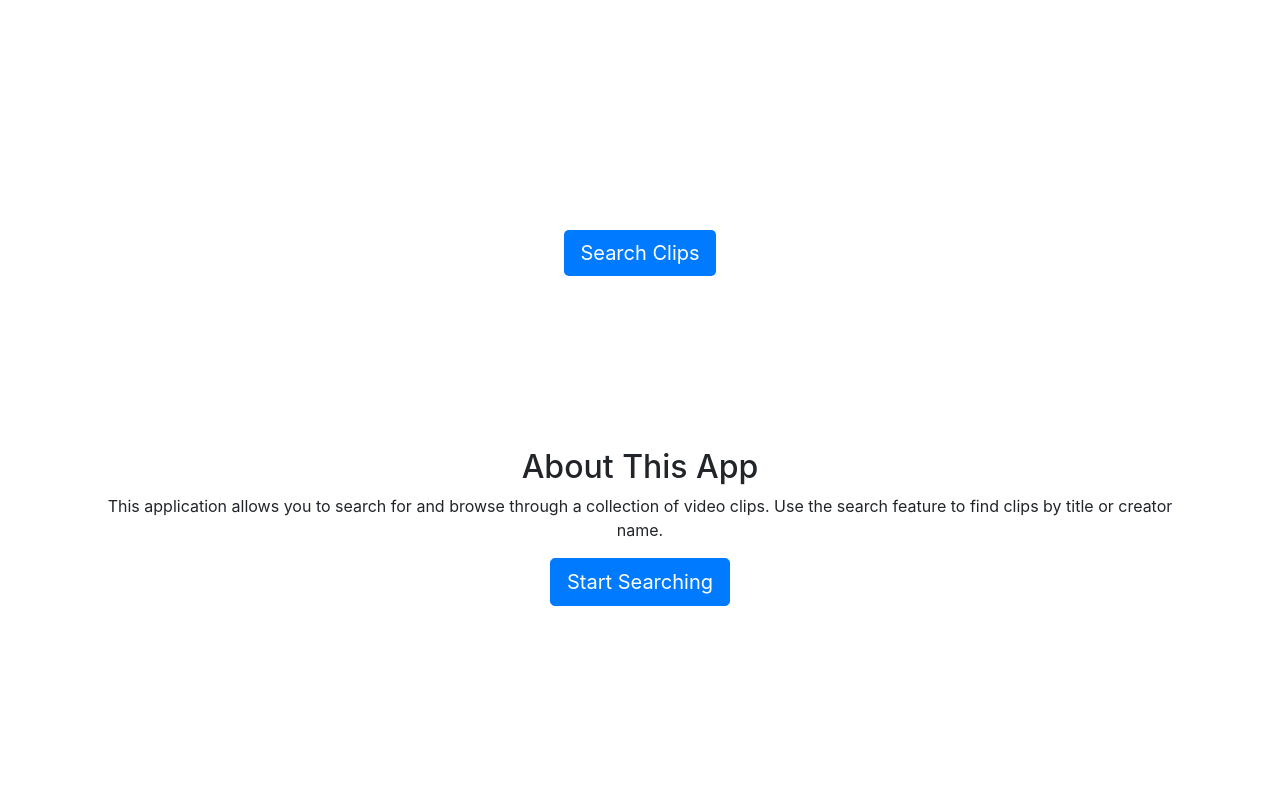
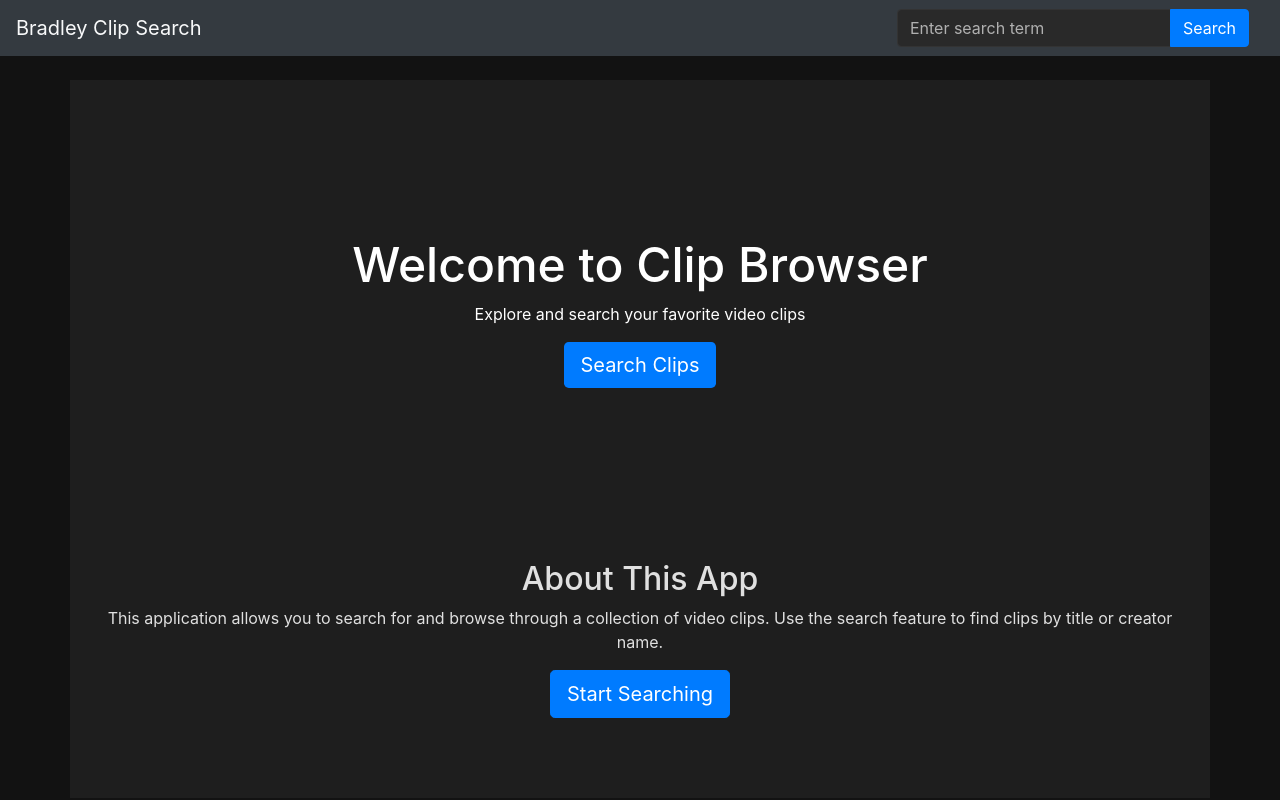
Before and after one commit to V1brance/ClipSearchWeb, a Flask app: page / in a window 1280 px wide. Run offline with Flask 3, Linux system fonts and the light colour scheme; parts of the project's set-up code (start-up, migrations or seed data) failed here and were passed over; some libraries are stand-ins or nearby versions.

Commit message:
Changed theme to be darker (for teh eyes ^_^ )

```diff
--- a/app/app.py
+++ b/app/app.py
@@ -66,21 +66,21 @@ def search_clips():
 
         list_of_params = []
 
-        if search_term != "":
+        if search_term:
             search_query += "WHERE MATCH(title, creator_name) AGAINST(%s IN NATURAL LANGUAGE MODE)"
             list_of_params.append(search_term)
         else:
             search_query += "WHERE 1=1"
 
-        if start_date != "":
+        if start_date:
             search_query = search_query + " AND clip_date >= %s"
             list_of_params.append(start_date)
 
-        if end_date != "":
+        if end_date:
             search_query = search_query + " AND clip_date <= %s"
             list_of_params.append(end_date)
 
-        if game != "":
+        if game:
             search_query = search_query + " AND game_id = %s"
             list_of_params.append(game)
 
--- a/app/templates/layout.html
+++ b/app/templates/layout.html
@@ -1,4 +1,3 @@
-<!-- base.html -->
 <!DOCTYPE html>
 <html lang="en">
 <head>
@@ -9,16 +8,107 @@
     <link rel="stylesheet" href="https://cdn.jsdelivr.net/npm/bootstrap-icons@1.11.1/font/bootstrap-icons.css">
     {% block head %}
     {% endblock %}
+    <style>
+        /* Custom Dark Theme Styles */
+        body {
+            background-color: #121212; /* Dark background color */
+            color: #e0e0e0; /* Light text color */
+            margin: 0;
+            padding: 0;
+        }
+        .navbar {
+            background-color: #1e1e1e; /* Dark navbar background */
+            color: #e0e0e0;
+        }
+        .navbar-light .navbar-brand, .navbar-light .nav-link {
+            color: #f8f9fa; /* Light text color for navbar */
+        }
+        .navbar-light .navbar-brand:hover, .navbar-light .nav-link:hover {
+            color: #e0e0e0; /* Slightly lighter text color on hover */
+        }
+        .container {
+            background-color: #1e1e1e; /* Dark container background */
+            padding: 2rem; /* Some padding for content */
+        }
+        .btn-outline-success {
+            border-color: #e0e0e0; /* Button border color */
+            color: #e0e0e0; /* Button text color */
+        }
+        .btn-outline-success:hover {
+            background-color: #e0e0e0; /* Button background color on hover */
+            color: #121212; /* Button text color on hover */
+        }
+
+        /* Dark Theme Styles for Input Group */
+        .input-group .form-control {
+            background-color: #292929; /* Dark background for input */
+            color: #e0e0e0; /* Light text color for input */
+            border-color: #333; /* Dark border color for input */
+        }
+        .input-group .form-control::placeholder {
+            color: #b0b0b0; /* Lighter placeholder text color */
+        }
+        .input-group .btn-primary {
+            background-color: #007bff; /* Primary button color */
+            border-color: #007bff; /* Primary button border color */
+        }
+        .input-group .btn-primary:hover {
+            background-color: #0056b3; /* Darker button color on hover */
+            border-color: #0056b3; /* Darker button border color on hover */
+        }
+        .input-group .btn-primary:focus {
+            box-shadow: none; /* Remove box-shadow on focus */
+        }
+        .input-group-prepend .input-group-text {
+            background-color: #383838; /* Dark background for prepend text */
+            color: #e0e0e0; /* Light text color for prepend text */
+            border-color: #333; /* Dark border color for prepend text */
+        }
+        .grid-item {
+            border: 1px solid #535353;
+            border-radius: 8px;
+            overflow: hidden;
+            margin-bottom: 20px;
+        }
+        a {
+            color: #adadad; /* Light color for all links */
+        }
+        a:hover, a:focus {
+            color: #dbdbdb; /* Lighter color for links on hover and focus */
+        }
+    </style>
 </head>
 <body>
-    <div class="container">
+    <!-- Navigation Bar -->
+    <nav class="navbar navbar-expand-lg navbar-light bg-dark">
+        <a class="navbar-brand" href="/">Bradley Clip Search</a>
+        <button class="navbar-toggler" type="button" data-toggle="collapse" data-target="#navbarNav" aria-controls="navbarNav" aria-expanded="false" aria-label="Toggle navigation">
+            <span class="navbar-toggler-icon"></span>
+        </button>
+        <div class="collapse navbar-collapse" id="navbarNav">
+            <ul class="navbar-nav mr-auto">
+            </ul>
+            <form class="form-inline my-2 my-lg-0" method="get" action="/search">
+                <div class="input-group col">
+                    <input type="text" name="query" class="form-control" placeholder="Enter search term">
+                    <div class="input-group-append">
+                        <button type="submit" class="btn btn-primary">Search</button>
+                    </div>
+                </div>
+            </form>
+        </div>
+    </nav>
+
+    <!-- Main Content -->
+    <div class="container mt-4">
         {% block content %}
         {% endblock %}
     </div>
-        <!-- Optional JavaScript -->
-        <script src="https://code.jquery.com/jquery-3.5.1.slim.min.js"></script>
-        <script src="https://cdn.jsdelivr.net/npm/@popperjs/core@2.9.2/dist/umd/popper.min.js"></script>
-        <script src="https://maxcdn.bootstrapcdn.com/bootstrap/4.5.2/js/bootstrap.min.js"></script>
+
+    <!-- Optional JavaScript -->
+    <script src="https://code.jquery.com/jquery-3.5.1.slim.min.js"></script>
+    <script src="https://cdn.jsdelivr.net/npm/@popperjs/core@2.9.2/dist/umd/popper.min.js"></script>
+    <script src="https://maxcdn.bootstrapcdn.com/bootstrap/4.5.2/js/bootstrap.min.js"></script>
     {% block scripts %}
     {% endblock %}
 </body>
```
Also changed, not shown: app/templates/search.html (+0 -7 lines).
